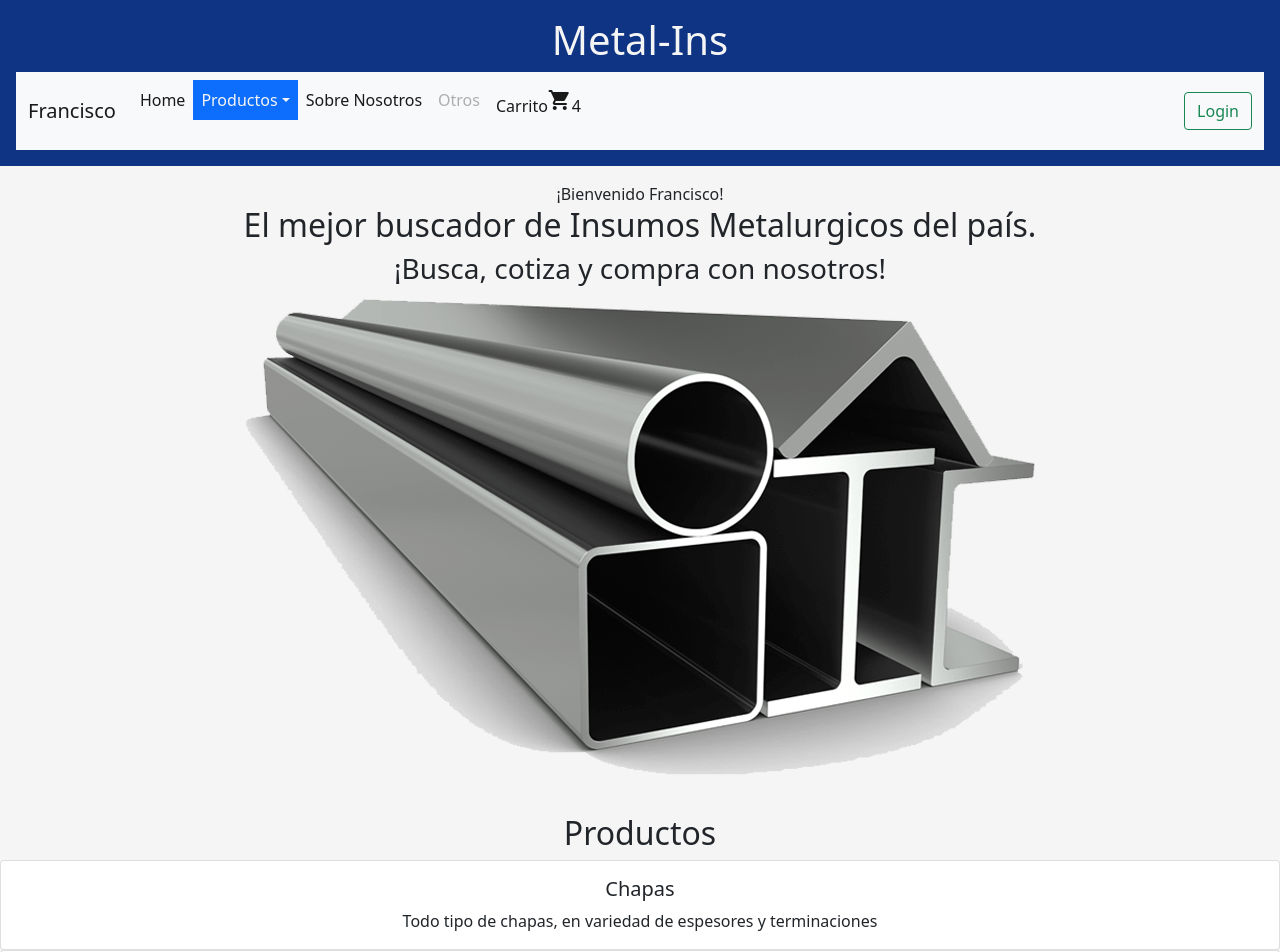
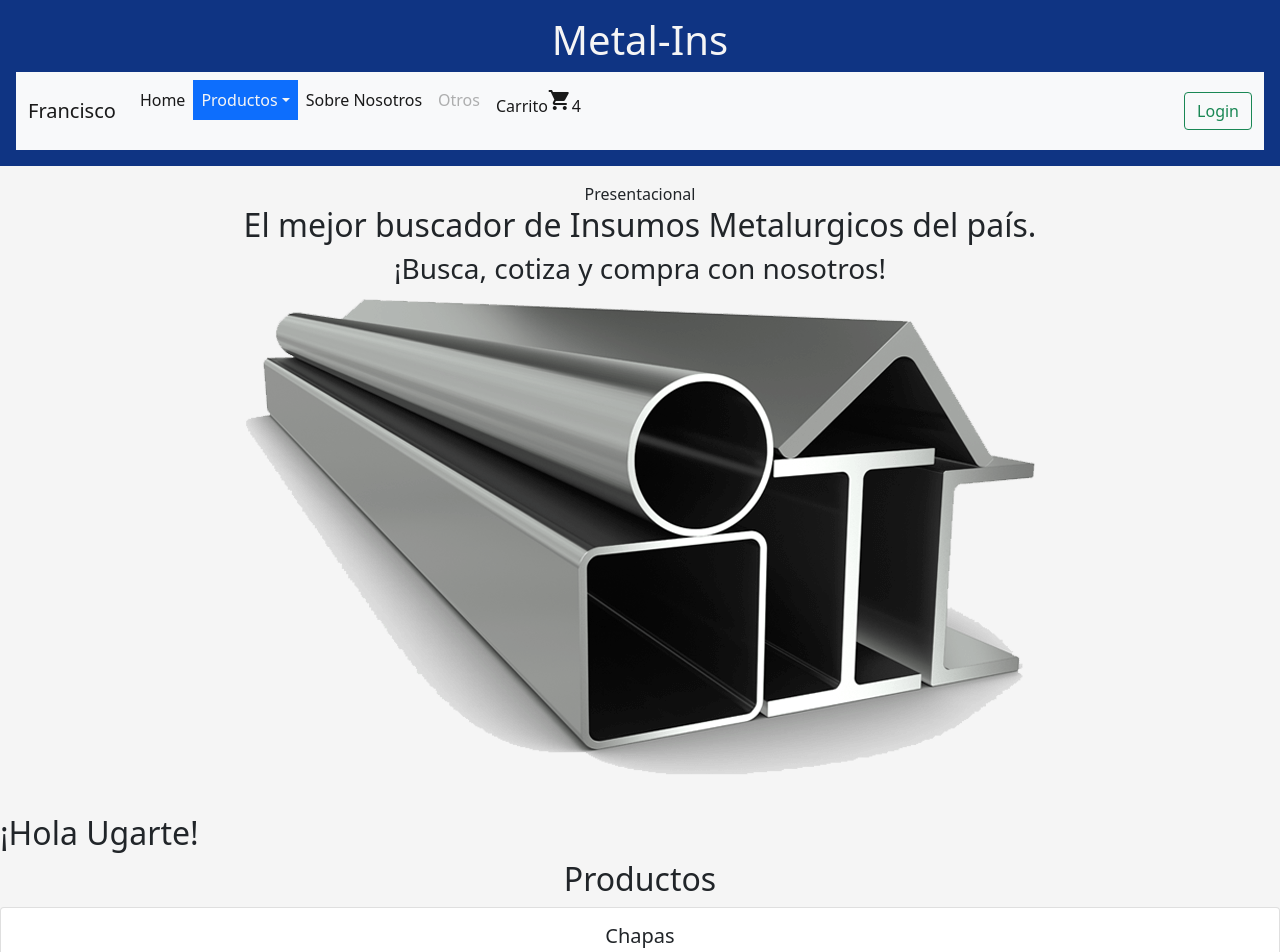
Before and after one commit to FranUgarte94/metalins-ugartefrancisco, a React (Create React App) app: page / in a window 1280 px wide. Shown: the top 952 px of the page. Built offline with nearby package versions, Linux system fonts and the light colour scheme.

Commit message:
prop item

```diff
--- a/src/App.js
+++ b/src/App.js
@@ -10,9 +10,9 @@ const App = () => {
     return (
         <>
             <Header/>
-            <Main nombre="Francisco">
+            <Main>
             </Main>
-            <ItemListContainer/>
+            <ItemListContainer apellido="Ugarte"/>
             <Footer/>
 
 
--- /dev/null
+++ b/src/components/Container.js
@@ -0,0 +1,13 @@
+import React from 'react'
+import Presentacional from './Presentacional'
+
+const Container = () => {
+
+    const usuarios = ["Juan","Pedro","Maria","Ana"]
+
+  return (
+    <Presentacional usuarios={usuarios}/>
+  )
+}
+
+export default Container
--- a/src/components/ItemListContainer.js
+++ b/src/components/ItemListContainer.js
@@ -1,9 +1,13 @@
 
-const ItemListContainer = () => {
+const ItemListContainer = ({children,apellido}) => {
+
     return (
       <>
+            <h2>¡Hola {apellido}!</h2>
+      <h2 className="main">Productos</h2>
 
-      <h2 className="main">Productos</h2>
+
+
 
   <div className="card main">
 
--- a/src/components/Main.js
+++ b/src/components/Main.js
@@ -1,6 +1,8 @@
+import Container from "./Container"
 import acero from "../images/acero.png"
 
-const Main = ({children,nombre}) => {
+
+const Main = () => {
 
 
 
@@ -9,8 +11,8 @@ const Main = ({children,nombre}) => {
     <main className="main">
 
 
-        ¡Bienvenido {nombre}!
-        {children}
+
+        <Container/>
         <h2>El mejor buscador de Insumos Metalurgicos del país.</h2>
         <h3>¡Busca, cotiza y compra con nosotros!</h3>
         <img src={acero} />
--- /dev/null
+++ b/src/components/Presentacional.js
@@ -0,0 +1,11 @@
+import React from 'react'
+
+const Presentacional = () => {
+
+
+  return (
+    <div>Presentacional</div>
+  )
+}
+
+export default Presentacional
```
